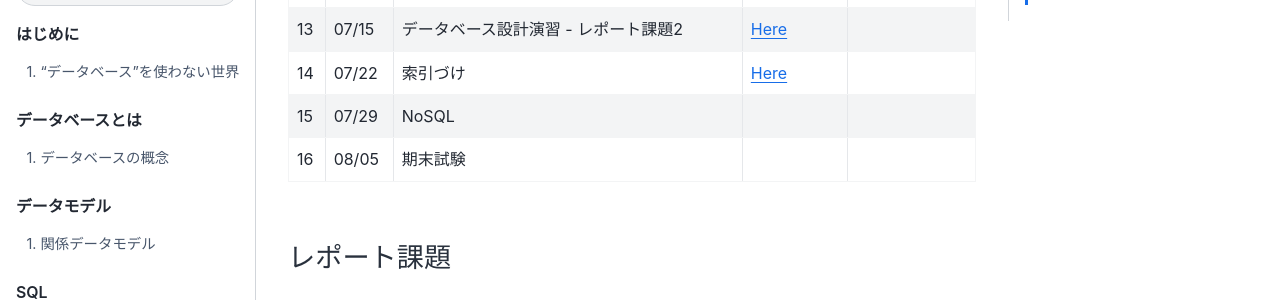
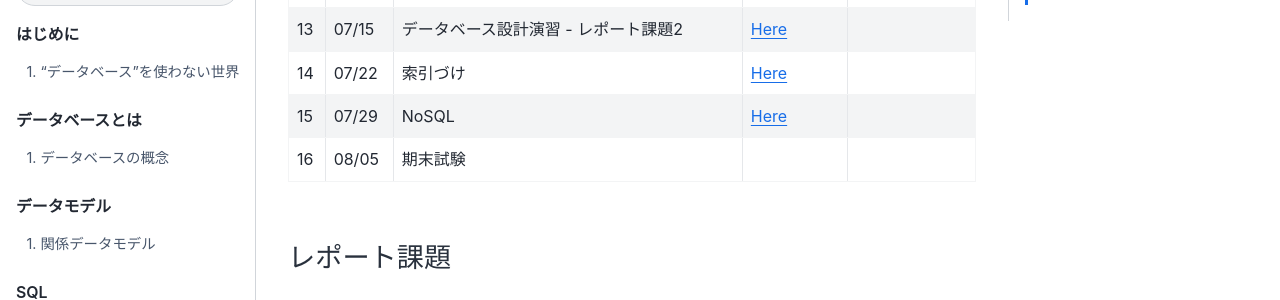
Before and after one commit to hontolab-courses/database-lecturenote, a Jupyter Book: the page built from index.md, in a window 1280 px wide and 900 px high, scrolled down 1629 px. Shown: the part 154-454 px from the top of the window. Built offline with Jupyter Book 1.0.4 settings and Sphinx 7.4.7 and the Sphinx Book theme 1.1.4, drawn with Linux system fonts in a browser that asks for light colours.

Commit message:
第15回

```diff
--- a/index.md
+++ b/index.md
@@ -55,7 +55,7 @@ PDF資料が欲しい方は[コチラ]()からダウンロードしてくださ
 | 12 | 07/08 | 正規化（2/2） | [Here](content/db-design/02.ipynb) |  |
 | 13 | 07/15 | データベース設計演習 - レポート課題2 | [Here](content/exercise/db-design.md) |  |
 | 14 | 07/22 | 索引づけ | [Here](content/indexing/01.md) |  |
-| 15 | 07/29 | NoSQL |  |  |
+| 15 | 07/29 | NoSQL | [Here](content/nosql/01.md) |  |
 | 16 | 08/05 | 期末試験 |  |  |
 
 
```
